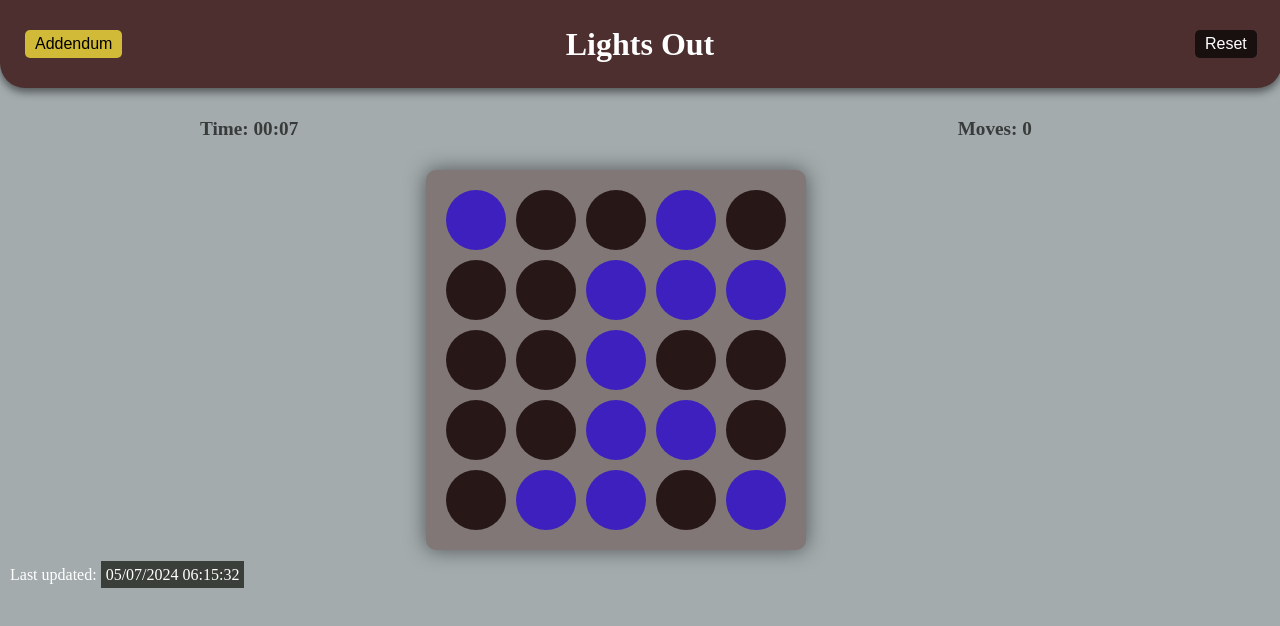
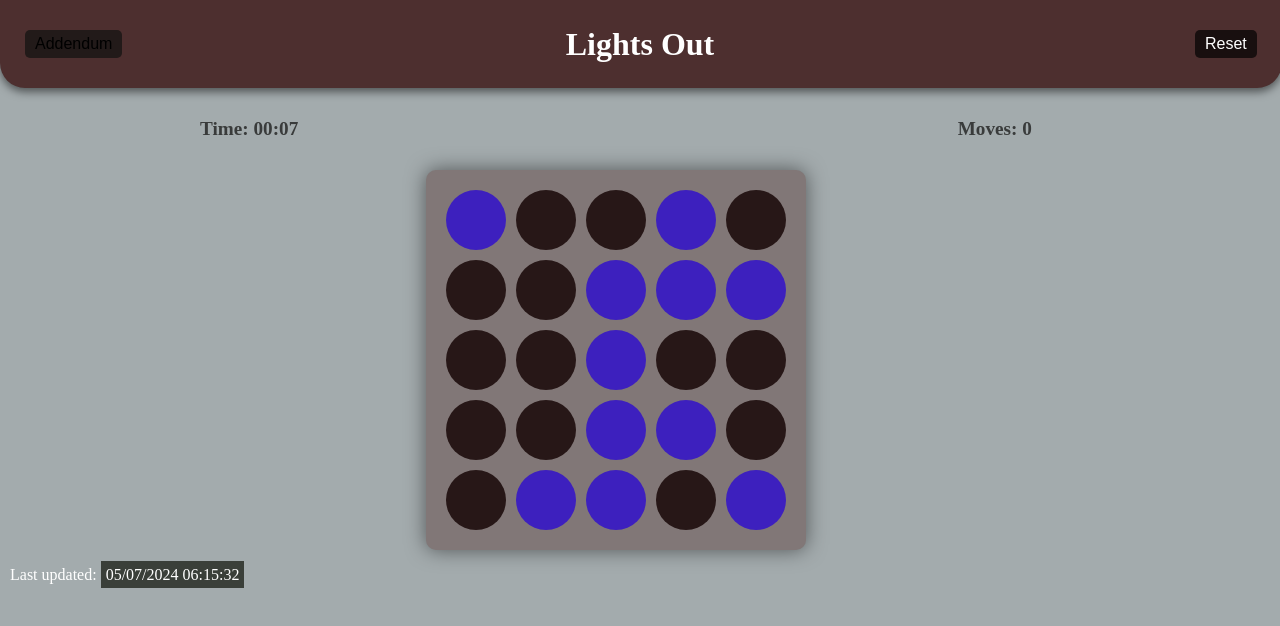
Before and after one commit to SCharanP/ITC5O5, a plain HTML site: page final/index.html in a window 1280 px wide. In both pictures the pointer is over the button "Addendum". Drawn offline with Linux system fonts and the light colour scheme.

Commit message:
Update styles.css

```diff
--- a/final/styles.css
+++ b/final/styles.css
@@ -45,7 +45,7 @@ header h1 {
 }
 
 .addendum-button:hover {
-    background-color: #ffeb3bbd; /* Darker shade on hover */
+    background-color: #131312bd; /* Darker shade on hover */
 }
 
 .reset-button {
```
